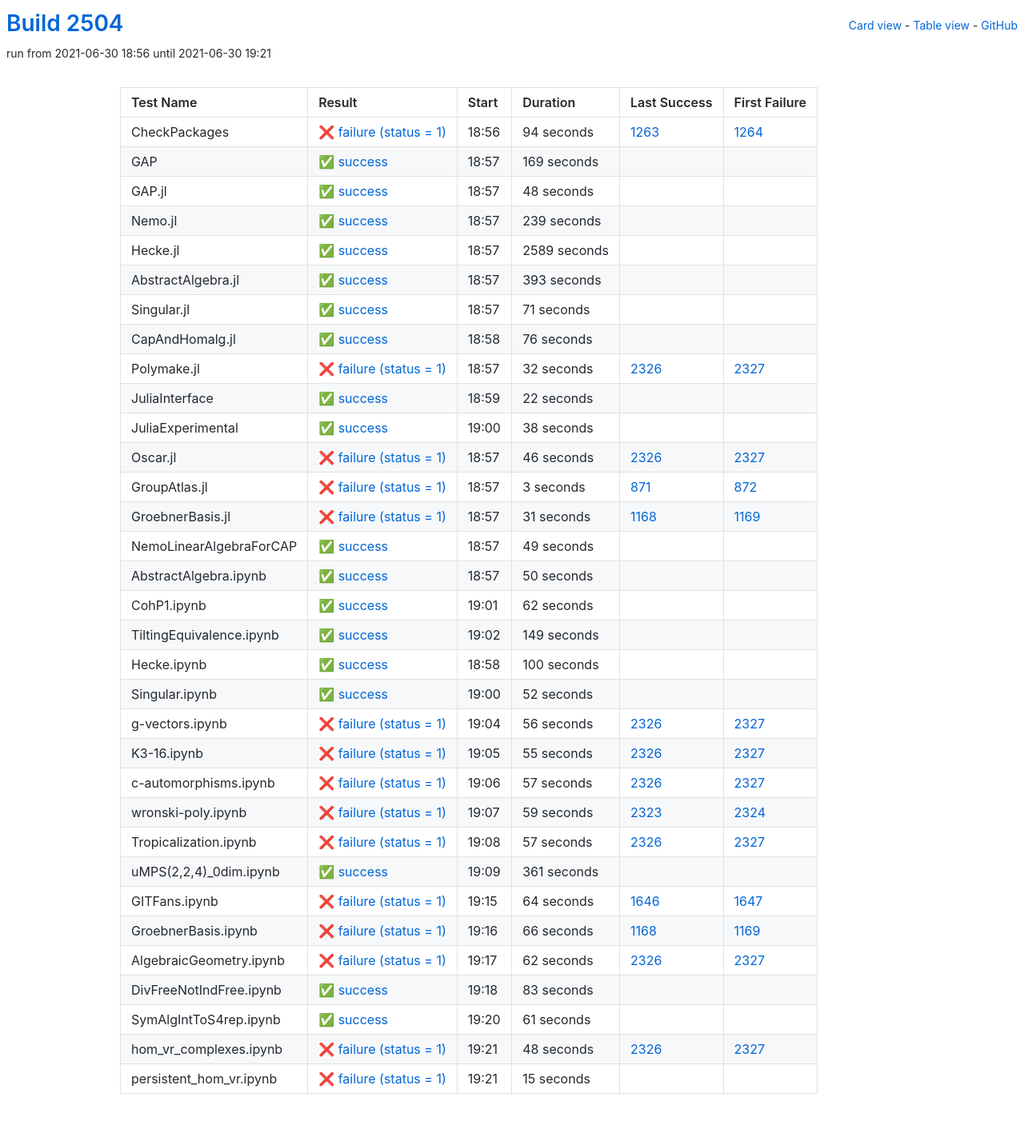
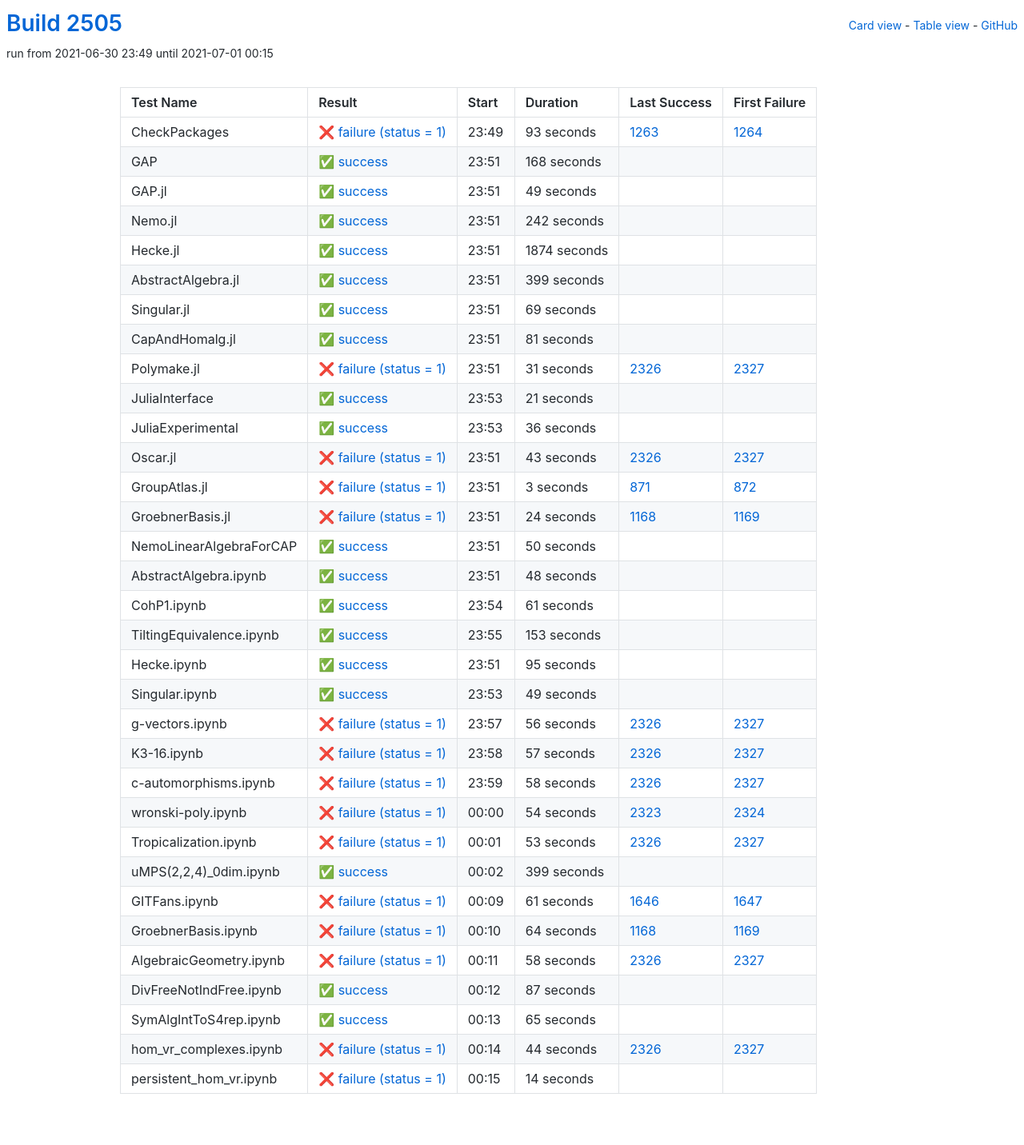
Before and after one commit to oscar-system/oscar-ci-status-stable, a Jekyll site: the page built from table.html, in a window 1280 px wide. Shown: the whole page at 80% size. Built offline with Jekyll 4.4.1, drawn with Linux system fonts in a browser that asks for light colours.

Commit message:
Build #2505

```diff
--- a/_data/ci.yml
+++ b/_data/ci.yml
@@ -1,6 +1,6 @@
 ---
-build: 2504
-build_url: https://oscarci.mathematik.uni-kl.de/job/oscar-stable/2504/
+build: 2505
+build_url: https://oscarci.mathematik.uni-kl.de/job/oscar-stable/2505/
 job: oscar-stable
 organization: oscar-system
 repo: oscar-ci-status-stable
@@ -8,152 +8,152 @@ repourl: https://github.com/oscar-system/oscar-ci-status-stable
 tests:
 - name: CheckPackages
   id: checkpackages
-  log: https://oscarci.mathematik.uni-kl.de/job/oscar-stable/2504/artifact/logs/build-2504/CheckPackages.log
-  start: 2021-06-30 18:56
+  log: https://oscarci.mathematik.uni-kl.de/job/oscar-stable/2505/artifact/logs/build-2505/CheckPackages.log
+  start: 2021-06-30 23:49
   success: false
   exitcode: 1
   status: failure
-  duration: 94
+  duration: 93
   last_success: 1263
   last_success_url: https://oscarci.mathematik.uni-kl.de/job/oscar-stable/1263/
   first_failure: 1264
   first_failure_url: https://oscarci.mathematik.uni-kl.de/job/oscar-stable/1264/
 - name: GAP
   id: gap
-  log: https://oscarci.mathematik.uni-kl.de/job/oscar-stable/2504/artifact/logs/build-2504/GAP.log
-  start: 2021-06-30 18:57
+  log: https://oscarci.mathematik.uni-kl.de/job/oscar-stable/2505/artifact/logs/build-2505/GAP.log
+  start: 2021-06-30 23:51
   success: true
   exitcode: 0
   status: success
-  duration: 169
+  duration: 168
   last_success: false
   last_success_url:
   first_failure: false
   first_failure_url:
 - name: GAP.jl
   id: gap-jl
-  log: https://oscarci.mathematik.uni-kl.de/job/oscar-stable/2504/artifact/logs/build-2504/GAP.jl.log
-  start: 2021-06-30 18:57
+  log: https://oscarci.mathematik.uni-kl.de/job/oscar-stable/2505/artifact/logs/build-2505/GAP.jl.log
+  start: 2021-06-30 23:51
   success: true
   exitcode: 0
   status: success
-  duration: 48
+  duration: 49
   last_success: false
   last_success_url:
   first_failure: false
   first_failure_url:
 - name: Nemo.jl
   id: nemo-jl
-  log: https://oscarci.mathematik.uni-kl.de/job/oscar-stable/2504/artifact/logs/build-2504/Nemo.jl.log
-  start: 2021-06-30 18:57
+  log: https://oscarci.mathematik.uni-kl.de/job/oscar-stable/2505/artifact/logs/build-2505/Nemo.jl.log
+  start: 2021-06-30 23:51
   success: true
   exitcode: 0
   status: success
-  duration: 239
+  duration: 242
   last_success: false
   last_success_url:
   first_failure: false
   first_failure_url:
 - name: Hecke.jl
   id: hecke-jl
-  log: https://oscarci.mathematik.uni-kl.de/job/oscar-stable/2504/artifact/logs/build-2504/Hecke.jl.log
-  start: 2021-06-30 18:57
+  log: https://oscarci.mathematik.uni-kl.de/job/oscar-stable/2505/artifact/logs/build-2505/Hecke.jl.log
+  start: 2021-06-30 23:51
   success: true
   exitcode: 0
   status: success
-  duration: 2589
+  duration: 1874
   last_success: false
   last_success_url:
   first_failure: false
   first_failure_url:
 - name: AbstractAlgebra.jl
   id: abstractalgebra-jl
-  log: https://oscarci.mathematik.uni-kl.de/job/oscar-stable/2504/artifact/logs/build-2504/AbstractAlgebra.jl.log
-  start: 2021-06-30 18:57
+  log: https://oscarci.mathematik.uni-kl.de/job/oscar-stable/2505/artifact/logs/build-2505/AbstractAlgebra.jl.log
+  start: 2021-06-30 23:51
   success: true
   exitcode: 0
   status: success
-  duration: 393
+  duration: 399
   last_success: false
   last_success_url:
   first_failure: false
   first_failure_url:
 - name: Singular.jl
   id: singular-jl
-  log: https://oscarci.mathematik.uni-kl.de/job/oscar-stable/2504/artifact/logs/build-2504/Singular.jl.log
-  start: 2021-06-30 18:57
+  log: https://oscarci.mathematik.uni-kl.de/job/oscar-stable/2505/artifact/logs/build-2505/Singular.jl.log
+  start: 2021-06-30 23:51
   success: true
   exitcode: 0
   status: success
-  duration: 71
+  duration: 69
   last_success: false
   last_success_url:
   first_failure: false
   first_failure_url:
 - name: CapAndHomalg.jl
   id: capandhomalg-jl
-  log: https://oscarci.mathematik.uni-kl.de/job/oscar-stable/2504/artifact/logs/build-2504/CapAndHomalg.jl.log
-  start: 2021-06-30 18:58
+  log: https://oscarci.mathematik.uni-kl.de/job/oscar-stable/2505/artifact/logs/build-2505/CapAndHomalg.jl.log
+  start: 2021-06-30 23:51
   success: true
   exitcode: 0
   status: success
-  duration: 76
+  duration: 81
   last_success: false
   last_success_url:
   first_failure: false
   first_failure_url:
 - name: Polymake.jl
   id: polymake-jl
-  log: https://oscarci.mathematik.uni-kl.de/job/oscar-stable/2504/artifact/logs/build-2504/Polymake.jl.log
-  start: 2021-06-30 18:57
+  log: https://oscarci.mathematik.uni-kl.de/job/oscar-stable/2505/artifact/logs/build-2505/Polymake.jl.log
+  start: 2021-06-30 23:51
   success: false
   exitcode: 1
   status: failure
-  duration: 32
+  duration: 31
   last_success: 2326
   last_success_url: https://oscarci.mathematik.uni-kl.de/job/oscar-stable/2326/
   first_failure: 2327
   first_failure_url: https://oscarci.mathematik.uni-kl.de/job/oscar-stable/2327/
 - name: JuliaInterface
   id: juliainterface
-  log: https://oscarci.mathematik.uni-kl.de/job/oscar-stable/2504/artifact/logs/build-2504/JuliaInterface.log
-  start: 2021-06-30 18:59
+  log: https://oscarci.mathematik.uni-kl.de/job/oscar-stable/2505/artifact/logs/build-2505/JuliaInterface.log
+  start: 2021-06-30 23:53
   success: true
   exitcode: 0
   status: success
-  duration: 22
+  duration: 21
   last_success: false
   last_success_url:
   first_failure: false
   first_failure_url:
 - name: JuliaExperimental
   id: juliaexperimental
-  log: https://oscarci.mathematik.uni-kl.de/job/oscar-stable/2504/artifact/logs/build-2504/JuliaExperimental.log
-  start: 2021-06-30 19:00
+  log: https://oscarci.mathematik.uni-kl.de/job/oscar-stable/2505/artifact/logs/build-2505/JuliaExperimental.log
+  start: 2021-06-30 23:53
   success: true
   exitcode: 0
   status: success
-  duration: 38
+  duration: 36
   last_success: false
   last_success_url:
   first_failure: false
   first_failure_url:
 - name: Oscar.jl
   id: oscar-jl
-  log: https://oscarci.mathematik.uni-kl.de/job/oscar-stable/2504/artifact/logs/build-2504/Oscar.jl.log
-  start: 2021-06-30 18:57
+  log: https://oscarci.mathematik.uni-kl.de/job/oscar-stable/2505/artifact/logs/build-2505/Oscar.jl.log
+  start: 2021-06-30 23:51
   success: false
   exitcode: 1
   status: failure
-  duration: 46
+  duration: 43
   last_success: 2326
   last_success_url: https://oscarci.mathematik.uni-kl.de/job/oscar-stable/2326/
   first_failure: 2327
   first_failure_url: https://oscarci.mathematik.uni-kl.de/job/oscar-stable/2327/
 - name: GroupAtlas.jl
   id: groupatlas-jl
-  log: https://oscarci.mathematik.uni-kl.de/job/oscar-stable/2504/artifact/logs/build-2504/GroupAtlas.jl.log
-  start: 2021-06-30 18:57
+  log: https://oscarci.mathematik.uni-kl.de/job/oscar-stable/2505/artifact/logs/build-2505/GroupAtlas.jl.log
+  start: 2021-06-30 23:51
   success: false
   exitcode: 1
   status: failure
@@ -164,20 +164,80 @@ tests:
   first_failure_url: https://oscarci.mathematik.uni-kl.de/job/oscar-stable/872/
 - name: GroebnerBasis.jl
   id: groebnerbasis-jl
-  log: https://oscarci.mathematik.uni-kl.de/job/oscar-stable/2504/artifact/logs/build-2504/GroebnerBasis.jl.log
-  start: 2021-06-30 18:57
+  log: https://oscarci.mathematik.uni-kl.de/job/oscar-stable/2505/artifact/logs/build-2505/GroebnerBasis.jl.log
+  start: 2021-06-30 23:51
   success: false
   exitcode: 1
   status: failure
-  duration: 31
+  duration: 24
   last_success: 1168
   last_success_url: https://oscarci.mathematik.uni-kl.de/job/oscar-stable/1168/
   first_failure: 1169
   first_failure_url: https://oscarci.mathematik.uni-kl.de/job/oscar-stable/1169/
 - name: NemoLinearAlgebraForCAP
   id: nemolinearalgebraforcap
-  log: https://oscarci.mathematik.uni-kl.de/job/oscar-stable/2504/artifact/logs/build-2504/NemoLinearAlgebraForCAP.log
-  start: 2021-06-30 18:57
+  log: https://oscarci.mathematik.uni-kl.de/job/oscar-stable/2505/artifact/logs/build-2505/NemoLinearAlgebraForCAP.log
+  start: 2021-06-30 23:51
+  success: true
+  exitcode: 0
+  status: success
+  duration: 50
+  last_success: false
+  last_success_url:
+  first_failure: false
+  first_failure_url:
+- name: AbstractAlgebra.ipynb
+  id: abstractalgebra-ipynb
+  log: https://oscarci.mathematik.uni-kl.de/job/oscar-stable/2505/artifact/logs/build-2505/AbstractAlgebra.ipynb.log
+  start: 2021-06-30 23:51
+  success: true
+  exitcode: 0
+  status: success
+  duration: 48
+  last_success: false
+  last_success_url:
+  first_failure: false
+  first_failure_url:
+- name: CohP1.ipynb
+  id: cohp1-ipynb
+  log: https://oscarci.mathematik.uni-kl.de/job/oscar-stable/2505/artifact/logs/build-2505/CohP1.ipynb.log
+  start: 2021-06-30 23:54
+  success: true
+  exitcode: 0
+  status: success
+  duration: 61
+  last_success: false
+  last_success_url:
+  first_failure: false
+  first_failure_url:
+- name: TiltingEquivalence.ipynb
+  id: tiltingequivalence-ipynb
+  log: https://oscarci.mathematik.uni-kl.de/job/oscar-stable/2505/artifact/logs/build-2505/TiltingEquivalence.ipynb.log
+  start: 2021-06-30 23:55
+  success: true
+  exitcode: 0
+  status: success
+  duration: 153
+  last_success: false
+  last_success_url:
+  first_failure: false
+  first_failure_url:
+- name: Hecke.ipynb
+  id: hecke-ipynb
+  log: https://oscarci.mathematik.uni-kl.de/job/oscar-stable/2505/artifact/logs/build-2505/Hecke.ipynb.log
+  start: 2021-06-30 23:51
+  success: true
+  exitcode: 0
+  status: success
+  duration: 95
+  last_success: false
+  last_success_url:
+  first_failure: false
+  first_failure_url:
+- name: Singular.ipynb
+  id: singular-ipynb
+  log: https://oscarci.mathematik.uni-kl.de/job/oscar-stable/2505/artifact/logs/build-2505/Singular.ipynb.log
+  start: 2021-06-30 23:53
   success: true
   exitcode: 0
   status: success
@@ -186,70 +246,10 @@ tests:
   last_success_url:
   first_failure: false
   first_failure_url:
-- name: AbstractAlgebra.ipynb
-  id: abstractalgebra-ipynb
-  log: https://oscarci.mathematik.uni-kl.de/job/oscar-stable/2504/artifact/logs/build-2504/AbstractAlgebra.ipynb.log
-  start: 2021-06-30 18:57
-  success: true
-  exitcode: 0
-  status: success
-  duration: 50
-  last_success: false
-  last_success_url:
-  first_failure: false
-  first_failure_url:
-- name: CohP1.ipynb
-  id: cohp1-ipynb
-  log: https://oscarci.mathematik.uni-kl.de/job/oscar-stable/2504/artifact/logs/build-2504/CohP1.ipynb.log
-  start: 2021-06-30 19:01
-  success: true
-  exitcode: 0
-  status: success
-  duration: 62
-  last_success: false
-  last_success_url:
-  first_failure: false
-  first_failure_url:
-- name: TiltingEquivalence.ipynb
-  id: tiltingequivalence-ipynb
-  log: https://oscarci.mathematik.uni-kl.de/job/oscar-stable/2504/artifact/logs/build-2504/TiltingEquivalence.ipynb.log
-  start: 2021-06-30 19:02
-  success: true
-  exitcode: 0
-  status: success
-  duration: 149
-  last_success: false
-  last_success_url:
-  first_failure: false
-  first_failure_url:
-- name: Hecke.ipynb
-  id: hecke-ipynb
-  log: https://oscarci.mathematik.uni-kl.de/job/oscar-stable/2504/artifact/logs/build-2504/Hecke.ipynb.log
-  start: 2021-06-30 18:58
-  success: true
-  exitcode: 0
-  status: success
-  duration: 100
-  last_success: false
-  last_success_url:
-  first_failure: false
-  first_failure_url:
-- name: Singular.ipynb
-  id: singular-ipynb
-  log: https://oscarci.mathematik.uni-kl.de/job/oscar-stable/2504/artifact/logs/build-2504/Singular.ipynb.log
-  start: 2021-06-30 19:00
-  success: true
-  exitcode: 0
-  status: success
-  duration: 52
-  last_success: false
-  last_success_url:
-  first_failure: false
-  first_failure_url:
 - name: g-vectors.ipynb
   id: g-vectors-ipynb
-  log: https://oscarci.mathematik.uni-kl.de/job/oscar-stable/2504/artifact/logs/build-2504/g-vectors.ipynb.log
-  start: 2021-06-30 19:04
+  log: https://oscarci.mathematik.uni-kl.de/job/oscar-stable/2505/artifact/logs/build-2505/g-vectors.ipynb.log
+  start: 2021-06-30 23:57
   success: false
   exitcode: 1
   status: failure
@@ -260,20 +260,8 @@ tests:
   first_failure_url: https://oscarci.mathematik.uni-kl.de/job/oscar-stable/2327/
 - name: K3-16.ipynb
   id: k3-16-ipynb
-  log: https://oscarci.mathematik.uni-kl.de/job/oscar-stable/2504/artifact/logs/build-2504/K3-16.ipynb.log
-  start: 2021-06-30 19:05
-  success: false
-  exitcode: 1
-  status: failure
-  duration: 55
-  last_success: 2326
-  last_success_url: https://oscarci.mathematik.uni-kl.de/job/oscar-stable/2326/
-  first_failure: 2327
-  first_failure_url: https://oscarci.mathematik.uni-kl.de/job/oscar-stable/2327/
-- name: c-automorphisms.ipynb
-  id: c-automorphisms-ipynb
-  log: https://oscarci.mathematik.uni-kl.de/job/oscar-stable/2504/artifact/logs/build-2504/c-automorphisms.ipynb.log
-  start: 2021-06-30 19:06
+  log: https://oscarci.mathematik.uni-kl.de/job/oscar-stable/2505/artifact/logs/build-2505/K3-16.ipynb.log
+  start: 2021-06-30 23:58
   success: false
   exitcode: 1
   status: failure
@@ -282,122 +270,134 @@ tests:
   last_success_url: https://oscarci.mathematik.uni-kl.de/job/oscar-stable/2326/
   first_failure: 2327
   first_failure_url: https://oscarci.mathematik.uni-kl.de/job/oscar-stable/2327/
-- name: wronski-poly.ipynb
-  id: wronski-poly-ipynb
-  log: https://oscarci.mathematik.uni-kl.de/job/oscar-stable/2504/artifact/logs/build-2504/wronski-poly.ipynb.log
-  start: 2021-06-30 19:07
+- name: c-automorphisms.ipynb
+  id: c-automorphisms-ipynb
+  log: https://oscarci.mathematik.uni-kl.de/job/oscar-stable/2505/artifact/logs/build-2505/c-automorphisms.ipynb.log
+  start: 2021-06-30 23:59
   success: false
   exitcode: 1
   status: failure
-  duration: 59
+  duration: 58
+  last_success: 2326
+  last_success_url: https://oscarci.mathematik.uni-kl.de/job/oscar-stable/2326/
+  first_failure: 2327
+  first_failure_url: https://oscarci.mathematik.uni-kl.de/job/oscar-stable/2327/
+- name: wronski-poly.ipynb
+  id: wronski-poly-ipynb
+  log: https://oscarci.mathematik.uni-kl.de/job/oscar-stable/2505/artifact/logs/build-2505/wronski-poly.ipynb.log
+  start: 2021-07-01 00:00
+  success: false
+  exitcode: 1
+  status: failure
+  duration: 54
   last_success: 2323
   last_success_url: https://oscarci.mathematik.uni-kl.de/job/oscar-stable/2323/
   first_failure: 2324
   first_failure_url: https://oscarci.mathematik.uni-kl.de/job/oscar-stable/2324/
 - name: Tropicalization.ipynb
   id: tropicalization-ipynb
-  log: https://oscarci.mathematik.uni-kl.de/job/oscar-stable/2504/artifact/logs/build-2504/Tropicalization.ipynb.log
-  start: 2021-06-30 19:08
+  log: https://oscarci.mathematik.uni-kl.de/job/oscar-stable/2505/artifact/logs/build-2505/Tropicalization.ipynb.log
+  start: 2021-07-01 00:01
   success: false
   exitcode: 1
   status: failure
-  duration: 57
+  duration: 53
   last_success: 2326
   last_success_url: https://oscarci.mathematik.uni-kl.de/job/oscar-stable/2326/
   first_failure: 2327
   first_failure_url: https://oscarci.mathematik.uni-kl.de/job/oscar-stable/2327/
 - name: uMPS(2,2,4)_0dim.ipynb
   id: umps-2-2-4-0dim-ipynb
-  log: https://oscarci.mathematik.uni-kl.de/job/oscar-stable/2504/artifact/logs/build-2504/uMPS-2-2-4-_0dim.ipynb.log
-  start: 2021-06-30 19:09
+  log: https://oscarci.mathematik.uni-kl.de/job/oscar-stable/2505/artifact/logs/build-2505/uMPS-2-2-4-_0dim.ipynb.log
+  start: 2021-07-01 00:02
   success: true
   exitcode: 0
   status: success
-  duration: 361
+  duration: 399
   last_success: false
   last_success_url:
   first_failure: false
   first_failure_url:
 - name: GITFans.ipynb
   id: gitfans-ipynb
-  log: https://oscarci.mathematik.uni-kl.de/job/oscar-stable/2504/artifact/logs/build-2504/GITFans.ipynb.log
-  start: 2021-06-30 19:15
+  log: https://oscarci.mathematik.uni-kl.de/job/oscar-stable/2505/artifact/logs/build-2505/GITFans.ipynb.log
+  start: 2021-07-01 00:09
   success: false
   exitcode: 1
   status: failure
-  duration: 64
+  duration: 61
   last_success: 1646
   last_success_url: https://oscarci.mathematik.uni-kl.de/job/oscar-stable/1646/
   first_failure: 1647
   first_failure_url: https://oscarci.mathematik.uni-kl.de/job/oscar-stable/1647/
 - name: GroebnerBasis.ipynb
   id: groebnerbasis-ipynb
-  log: https://oscarci.mathematik.uni-kl.de/job/oscar-stable/2504/artifact/logs/build-2504/GroebnerBasis.ipynb.log
-  start: 2021-06-30 19:16
+  log: https://oscarci.mathematik.uni-kl.de/job/oscar-stable/2505/artifact/logs/build-2505/GroebnerBasis.ipynb.log
+  start: 2021-07-01 00:10
   success: false
   exitcode: 1
   status: failure
-  duration: 66
+  duration: 64
   last_success: 1168
   last_success_url: https://oscarci.mathematik.uni-kl.de/job/oscar-stable/1168/
   first_failure: 1169
   first_failure_url: https://oscarci.mathematik.uni-kl.de/job/oscar-stable/1169/
 - name: AlgebraicGeometry.ipynb
   id: algebraicgeometry-ipynb
-  log: https://oscarci.mathematik.uni-kl.de/job/oscar-stable/2504/artifact/logs/build-2504/AlgebraicGeometry.ipynb.log
-  start: 2021-06-30 19:17
+  log: https://oscarci.mathematik.uni-kl.de/job/oscar-stable/2505/artifact/logs/build-2505/AlgebraicGeometry.ipynb.log
+  start: 2021-07-01 00:11
   success: false
   exitcode: 1
   status: failure
-  duration: 62
+  duration: 58
   last_success: 2326
   last_success_url: https://oscarci.mathematik.uni-kl.de/job/oscar-stable/2326/
   first_failure: 2327
   first_failure_url: https://oscarci.mathematik.uni-kl.de/job/oscar-stable/2327/
 - name: DivFreeNotIndFree.ipynb
   id: divfreenotindfree-ipynb
-  log: https://oscarci.mathematik.uni-kl.de/job/oscar-stable/2504/artifact/logs/build-2504/DivFreeNotIndFree.ipynb.log
-  start: 2021-06-30 19:18
+  log: https://oscarci.mathematik.uni-kl.de/job/oscar-stable/2505/artifact/logs/build-2505/DivFreeNotIndFree.ipynb.log
+  start: 2021-07-01 00:12
   success: true
   exitcode: 0
   status: success
-  duration: 83
+  duration: 87
   last_success: false
   last_success_url:
   first_failure: false
   first_failure_url:
 - name: SymAlgIntToS4rep.ipynb
   id: symalginttos4rep-ipynb
-  log: https://oscarci.mathematik.uni-kl.de/job/oscar-stable/2504/artifact/logs/build-2504/SymAlgIntToS4rep.ipynb.log
-  start: 2021-06-30 19:20
+  log: https://oscarci.mathematik.uni-kl.de/job/oscar-stable/2505/artifact/logs/build-2505/SymAlgIntToS4rep.ipynb.log
+  start: 2021-07-01 00:13
   success: true
   exitcode: 0
   status: success
-  duration: 61
+  duration: 65
   last_success: false
   last_success_url:
   first_failure: false
   first_failure_url:
 - name: hom_vr_complexes.ipynb
   id: hom-vr-complexes-ipynb
-  log: https://oscarci.mathematik.uni-kl.de/job/oscar-stable/2504/artifact/logs/build-2504/hom_vr_complexes.ipynb.log
-  start: 2021-06-30 19:21
+  log: https://oscarci.mathematik.uni-kl.de/job/oscar-stable/2505/artifact/logs/build-2505/hom_vr_complexes.ipynb.log
+  start: 2021-07-01 00:14
   success: false
   exitcode: 1
   status: failure
-  duration: 48
+  duration: 44
   last_success: 2326
   last_success_url: https://oscarci.mathematik.uni-kl.de/job/oscar-stable/2326/
   first_failure: 2327
   first_failure_url: https://oscarci.mathematik.uni-kl.de/job/oscar-stable/2327/
 - name: persistent_hom_vr.ipynb
   id: persistent-hom-vr-ipynb
-  log: https://oscarci.mathematik.uni-kl.de/job/oscar-stable/2504/artifact/logs/build-2504/persistent_hom_vr.ipynb.log
-  start: 2021-06-30 19:21
+  log: https://oscarci.mathematik.uni-kl.de/job/oscar-stable/2505/artifact/logs/build-2505/persistent_hom_vr.ipynb.log
+  start: 2021-07-01 00:15
   success: false
   exitcode: 1
   status: failure
-  duration: 15
+  duration: 14
   last_success: false
   last_success_url:
   first_failure: false
```
Also changed, not shown: README.md.
